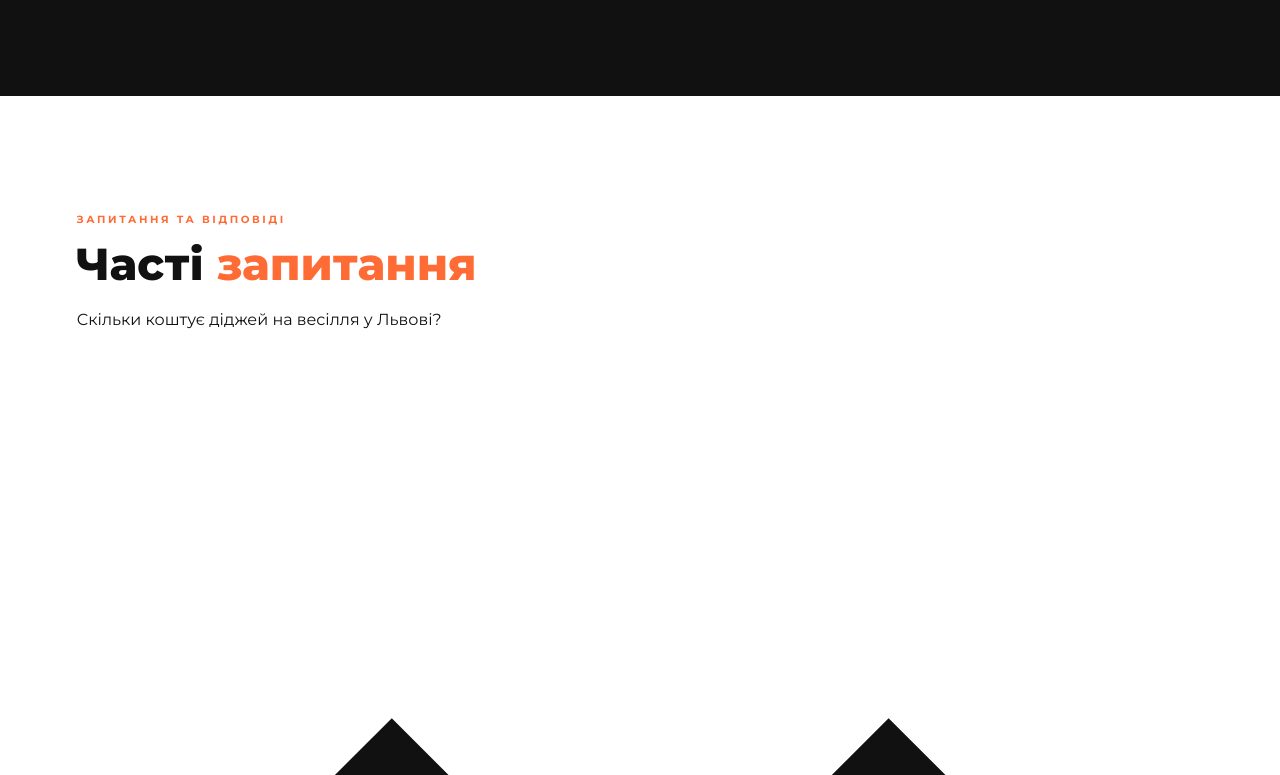
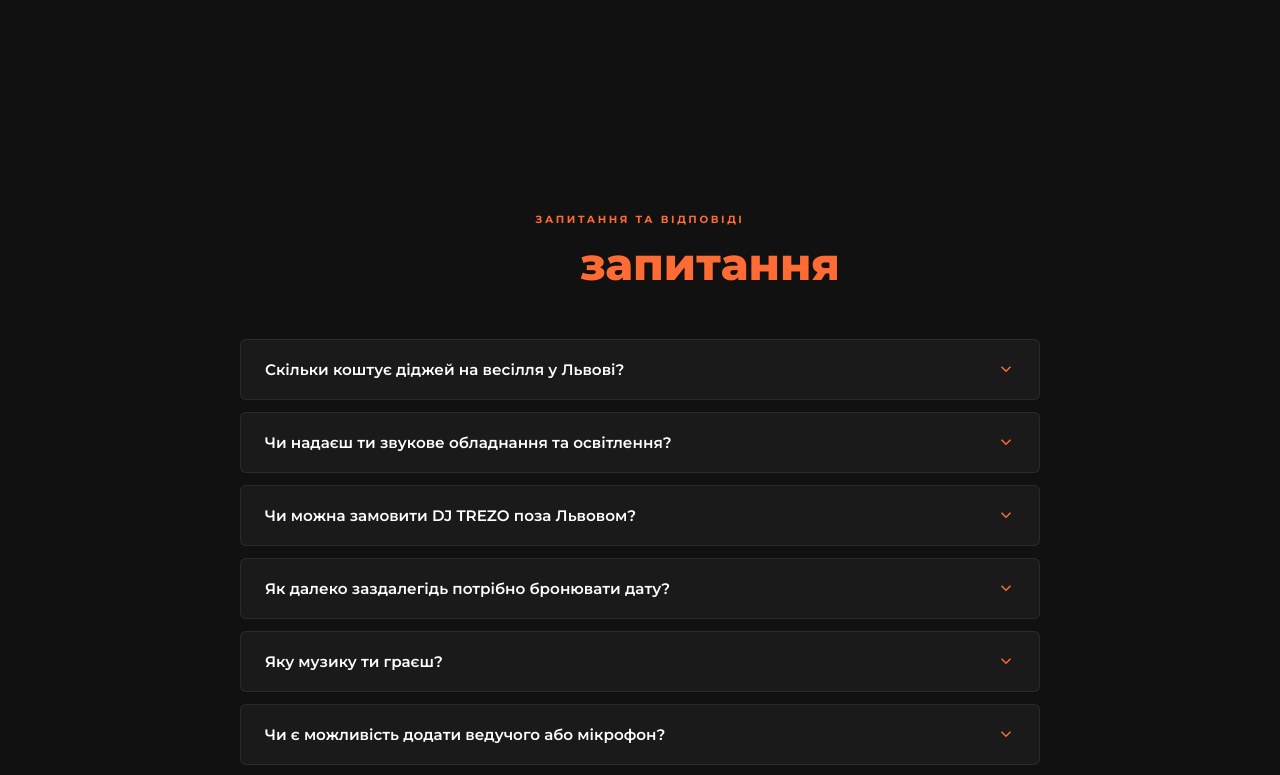
Before and after one commit to git-zheka/dj-trezo, a Next.js app: page / in a window 1280 px wide. Shown: the part 4025-4800 px from the top of the page. Built offline with nearby package versions, Linux system fonts and the light colour scheme.

Commit message:
fix FAQ: remove fade-in from list, dark background

```diff
--- a/pages/index.js
+++ b/pages/index.js
@@ -383,7 +383,7 @@ export default function Home({ c }) {
           <span className="section-tag">Запитання та відповіді</span>
           <h2 className="section-title">Часті <span className="em">запитання</span></h2>
         </div>
-        <div className="faq-list fade-in">
+        <div className="faq-list">
           {FAQS.map((faq, i) => <FaqItem key={i} q={faq.q} a={faq.a} />)}
         </div>
       </section>
--- a/styles/globals.css
+++ b/styles/globals.css
@@ -885,6 +885,68 @@ section { padding: 7rem 6%; }
 }
 .form-submit:hover { opacity: .88; transform: translateY(-1px); }
 
+/* ── SR-ONLY (SEO) ── */
+.sr-only {
+  position: absolute;
+  width: 1px; height: 1px;
+  padding: 0; margin: -1px;
+  overflow: hidden;
+  clip: rect(0,0,0,0);
+  white-space: nowrap;
+  border: 0;
+}
+
+/* ── FAQ ── */
+#faq {
+  background: var(--dark);
+  padding: 7rem 6%;
+}
+.faq-header {
+  text-align: center;
+  margin-bottom: 3rem;
+}
+.faq-list {
+  max-width: 800px;
+  margin: 0 auto;
+  display: flex;
+  flex-direction: column;
+  gap: .75rem;
+}
+.faq-item {
+  background: var(--dark2);
+  border: 1px solid rgba(255,255,255,.07);
+  border-radius: var(--radius);
+  padding: 1.25rem 1.5rem;
+  cursor: pointer;
+  transition: border-color var(--transition);
+}
+.faq-item:hover,
+.faq-item.faq-open { border-color: rgba(255,107,53,.4); }
+.faq-q {
+  display: flex;
+  justify-content: space-between;
+  align-items: center;
+  gap: 1rem;
+  font-weight: 600;
+  color: var(--white);
+  font-size: .95rem;
+}
+.faq-arrow {
+  width: 18px; height: 18px;
+  flex-shrink: 0;
+  color: var(--orange);
+  transition: transform var(--transition);
+}
+.faq-open .faq-arrow { transform: rotate(180deg); }
+.faq-a {
+  margin-top: 1rem;
+  color: var(--grey);
+  font-size: .9rem;
+  line-height: 1.7;
+  border-top: 1px solid rgba(255,255,255,.06);
+  padding-top: 1rem;
+}
+
 /* ── FOOTER ── */
 footer {
   background: var(--black);
```
